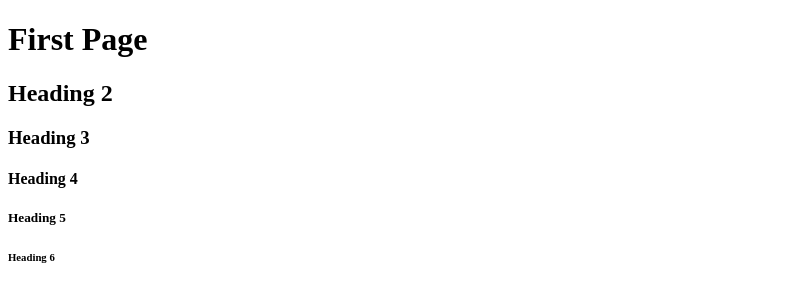
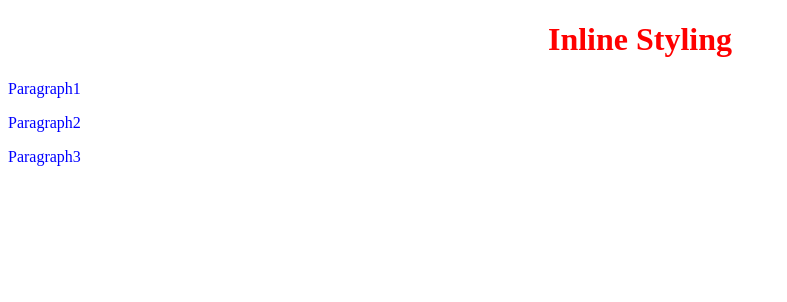
Before and after one commit to zaheer-io/Front_End_Works, a plain HTML site: page HTML works/fs4.html in a window 1280 px wide. Shown: the whole page, without its empty margins (0-787 px from the left). Drawn offline with Linux system fonts and the light colour scheme.

Commit message:
new commit

```diff
--- /dev/null
+++ b/HTML works/fs4.css
@@ -0,0 +1,8 @@
+ h1 {
+    color: red;
+    text-align: center;
+}
+
+p{
+    color: blue;
+}
--- a/HTML works/first.html
+++ b/HTML works/fs4.html
@@ -3,14 +3,13 @@
 <head>
     <meta charset="UTF-8">
     <meta name="viewport" content="width=device-width, initial-scale=1.0">
-    <title>First Page</title>
+    <title>Inline Styling</title>
+    <link rel="stylesheet" href="fs4.css">
 </head>
 <body>
-    <h1>First Page </h1>
-    <h2>Heading 2</h2>
-    <h3>Heading 3  </h3>
-    <h4>Heading 4</h4>
-    <h5>Heading 5</h5>
-    <h6>Heading 6</h6>
+    <h1>Inline Styling</h1>
+    <p>Paragraph1</p>
+    <p>Paragraph2</p>
+    <p>Paragraph3</p>
 </body>
 </html>
```
Also changed, not shown: HTML works/fs1.html (added, +14 -0 lines), HTML works/fs2.html (added, +14 -0 lines), HTML works/fs3.html (added, +23 -0 lines).
